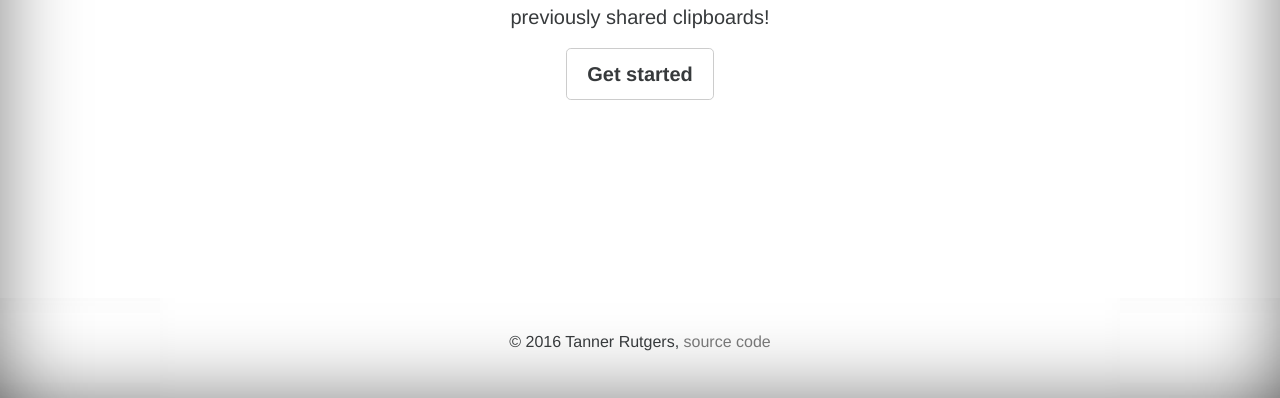
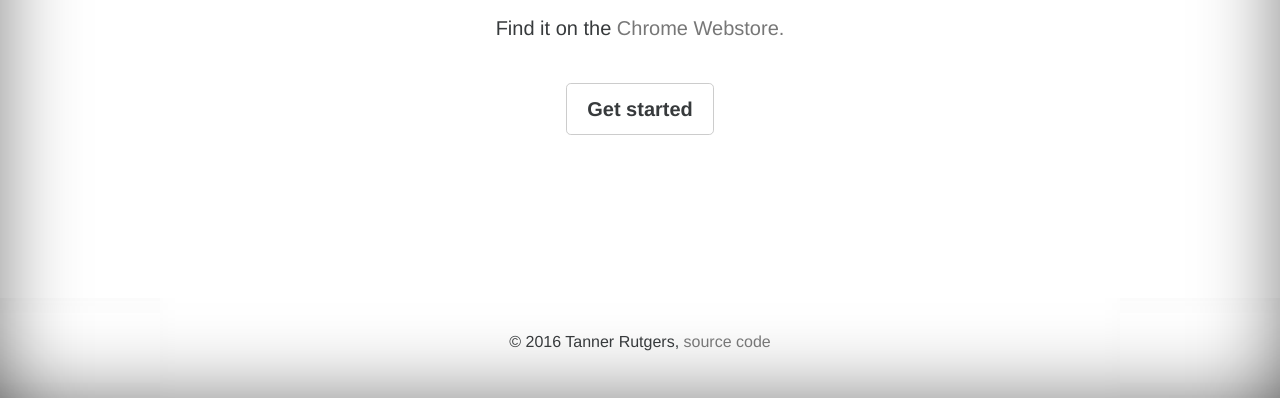
Before and after one commit to tanner-rutgers/Synclip, a browser extension: page src/web/index.html in a window 1280 px wide. Shown: the part 402-800 px from the top of the page. Drawn offline with Linux system fonts and the light colour scheme.

Commit message:
Added link to webstore

```diff
--- a/src/web/css/synclip.css
+++ b/src/web/css/synclip.css
@@ -22,6 +22,9 @@ a:hover,
 a:focus,
 a:active {
     color: #777;
+}
+a:focus {
+    text-decoration: none;
 }
 .left-shadow {
     box-shadow: inset 5rem 0 5rem -5rem rgba(0,0,0,.5);
--- a/src/web/index.html
+++ b/src/web/index.html
@@ -53,6 +53,9 @@
                         <br>
                         <p class="lead">Synclip allows you to sync your clipboard to any computer running Chrome.
                             It also stores history of previously shared clipboards!</p>
+                        <!--<br>-->
+                        <p class="lead">Find it on the <a href="https://chrome.google.com/webstore/detail/synclip/bicjddndcdncinhhjhajjdoldjjfmobd" target="_blank">Chrome Webstore.</a></p>
+                        <br>
                         <a href="#userGuide" class="btn btn-lg btn-secondary tab-link">Get started</a>
                     </div>
                 </div>
```
